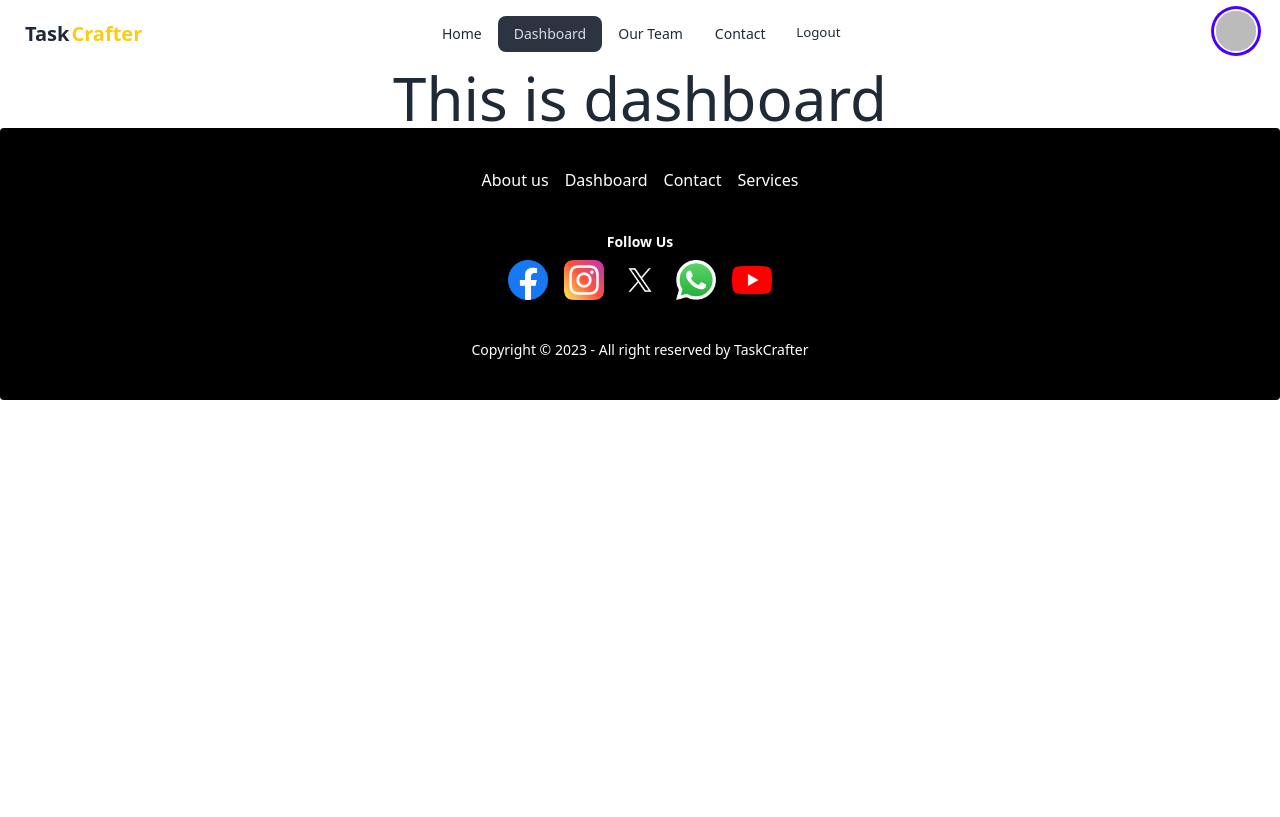
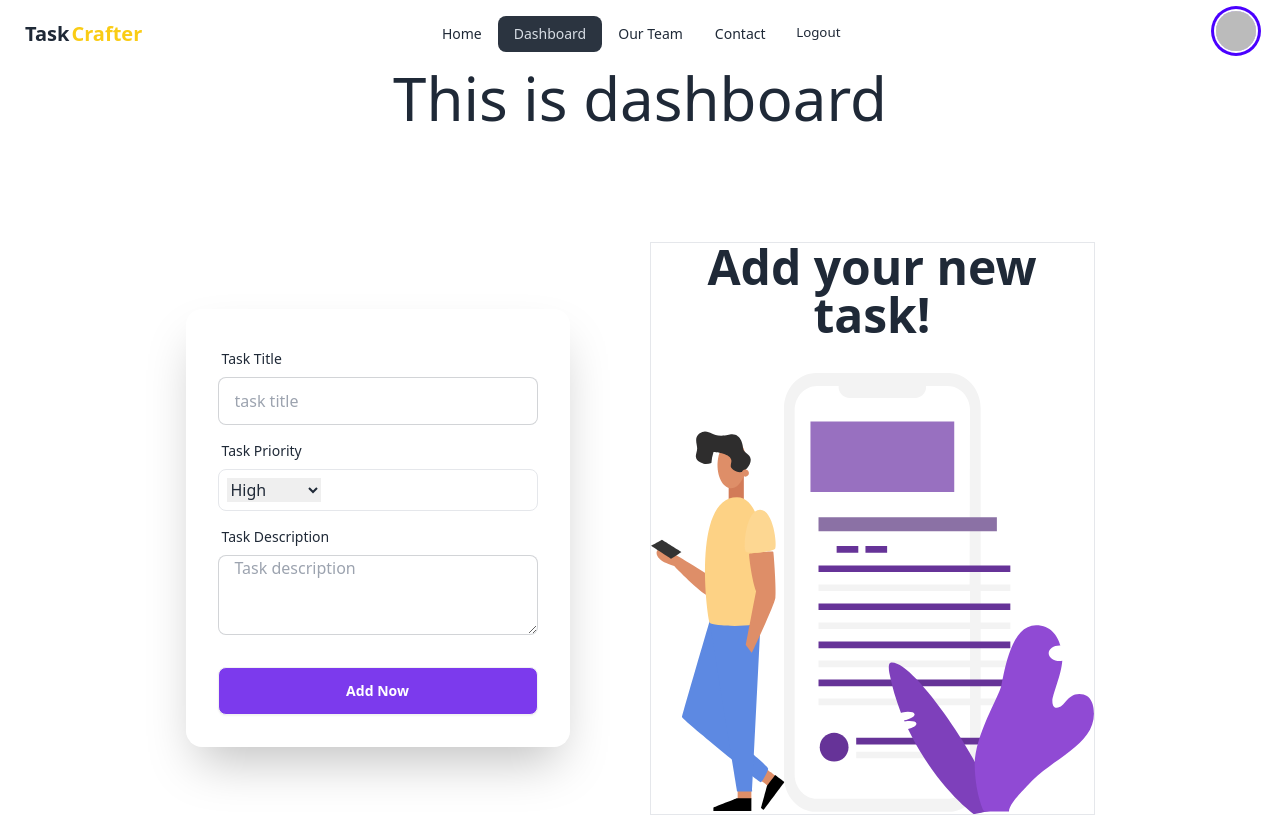
Before and after one commit to Rahim00001/scic-job-task, a React (Vite) app: page /dashboard in a window 1280 px wide. Shown: the top 817 px of the page. Built offline with nearby package versions, Linux system fonts and the light colour scheme; no server answers; sample sign-in values are in the browser's storage.

Commit message:
task add form created

```diff
--- a/src/Components/Banner/Banner.jsx
+++ b/src/Components/Banner/Banner.jsx
@@ -1,3 +1,4 @@
+import { Link } from 'react-router-dom';
 import bannerImg from '../../../public/Images/taskBanner.svg'
 const Banner = () => {
     return (
@@ -9,7 +10,7 @@ const Banner = () => {
                         <h1 className="text-6xl font-bold">Manage Work <br /> <span className='text-yellow-400'>Efficiency.</span></h1>
                         <p className="pt-6 pb-2 text-2xl font-bold">Plan, Track and Organise your work..</p>
                         <p className='text-lg font-normal pb-5'>An Intranet platform to Manage projects, organise work and focus on what’s most important.</p>
-                        <button className="btn bg-gradient-to-r from-cyan-500 to-blue-500 text-white">Let’s Explore</button>
+                        <Link to="/dashboard"><button className="btn bg-gradient-to-r from-cyan-500 to-blue-500 text-white">Let’s Explore</button></Link>
                     </div>
                 </div>
             </div>
--- a/src/Components/Dashboard/Dashboard.jsx
+++ b/src/Components/Dashboard/Dashboard.jsx
@@ -1,8 +1,70 @@
+import Lottie from "lottie-react";
+import { useForm } from "react-hook-form";
+import registerAnim from "../../../public/register.json"
+import Swal from "sweetalert2";
+const Dashboard = () => {
+    const {
+        register,
+        handleSubmit,
+        // reset,
+        formState: { errors },
+    } = useForm();
 
-const Dashboard = () => {
+    const onSubmit = data => {
+        console.log(data)
+        Swal.fire({
+            position: "top-end",
+            icon: "success",
+            title: "Task Added Successful",
+            showConfirmButton: false,
+            timer: 1500
+        });
+    };
     return (
         <div>
             <h2 className="text-6xl text-center">This is dashboard</h2>
+            <div className="hero min-h-screen bg-base-100">
+                <div className="hero-content flex-col lg:flex-row-reverse lg:gap-20">
+                    <div className="text-center border lg:w-[500px]">
+                        <h1 className="text-5xl font-bold mb-3 lg:mb-8">Add your new task!</h1>
+                        <Lottie animationData={registerAnim}></Lottie>
+                    </div>
+                    <div className="card shrink-0 w-full max-w-sm shadow-2xl bg-base-100">
+                        <form onSubmit={handleSubmit(onSubmit)} className="card-body">
+                            <div className="form-control">
+                                <label className="label">
+                                    <span className="label-text">Task Title</span>
+                                </label>
+                                <input type="text" {...register("name", { required: true })} name="name" placeholder="task title" className="input input-bordered" />
+                                {errors.name && <span className="text-red-600">Task title is required</span>}
+                            </div>
+                            <div className="form-control">
+                                <label className="label">
+                                    <span className="label-text">Task Priority</span>
+                                </label>
+                                <div className="border p-2 rounded-lg">
+                                    <select {...register("category", { required: true })}>
+                                        <option value="high" className="text-lg">High</option>
+                                        <option value="moderate" className="text-lg">Moderate</option>
+                                        <option value="low" className="text-lg">Low</option>
+                                    </select>
+                                </div>
+                                {errors.category && <span className="text-red-600">Task Priority is required</span>}
+                            </div>
+                            <div className="form-control">
+                                <label className="label">
+                                    <span className="label-text">Task Description</span>
+                                </label>
+                                <textarea {...register("description", { required: true })} name="description" placeholder="Task description" className="input input-bordered h-20" />
+                                {errors.description && <span className="text-red-600">Task description is required</span>}
+                            </div>
+                            <div className="form-control mt-6">
+                                <input type="submit" value="Add Now" className="btn bg-violet-600 text-white hover:bg-violet-800" />
+                            </div>
+                        </form>
+                    </div>
+                </div>
+            </div>
         </div>
     );
 };
```
